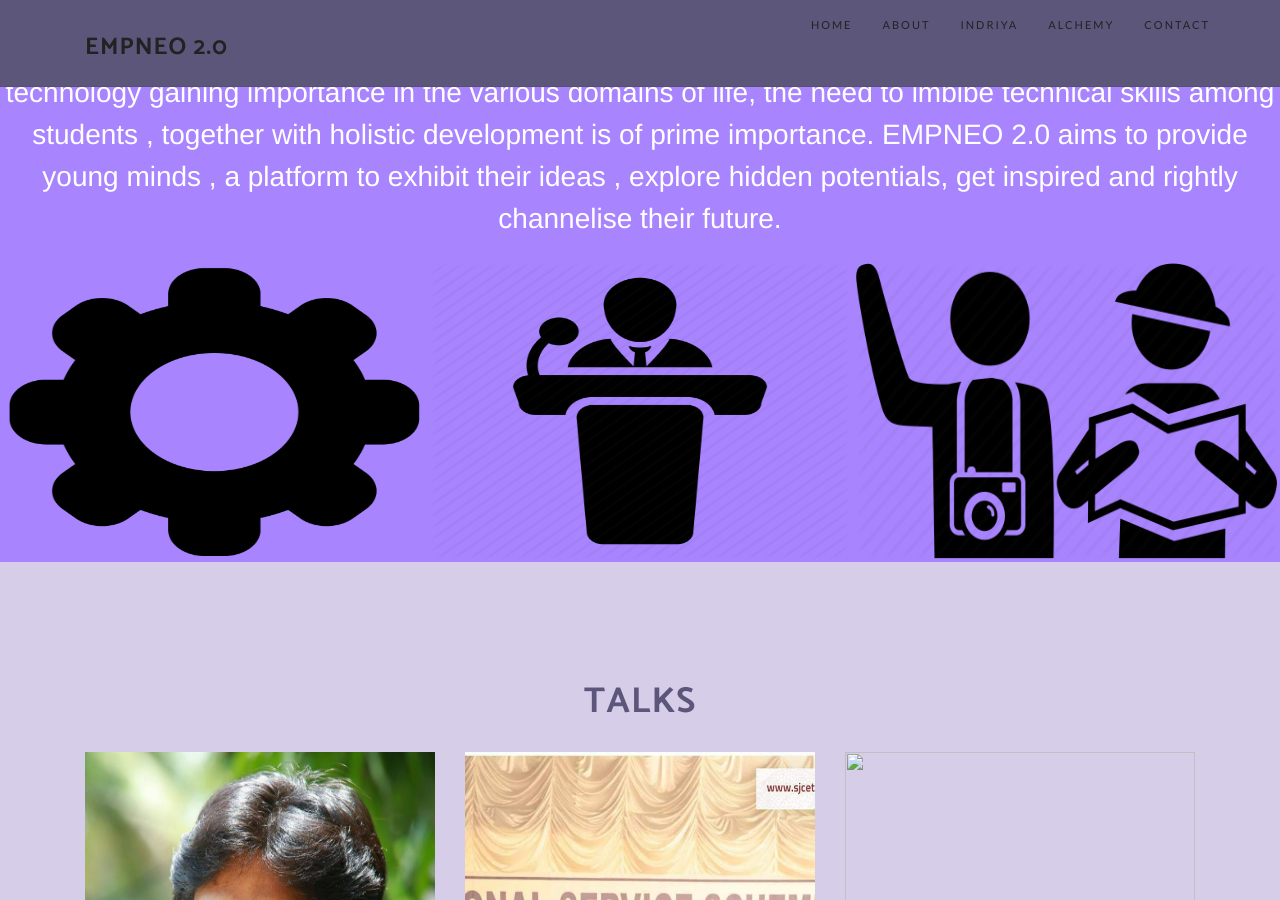
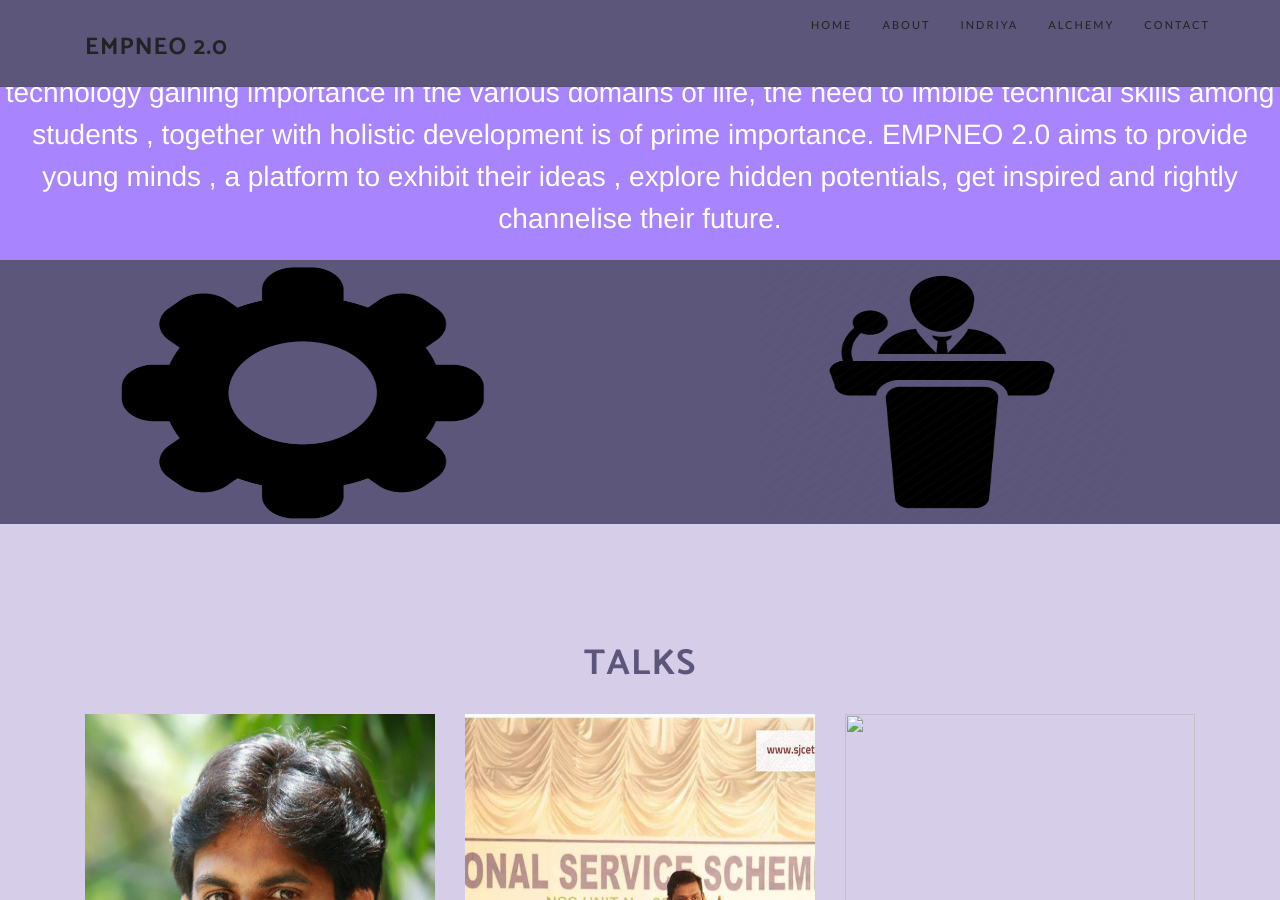
Before and after one commit to IEEEMEC/empneo, a Jekyll site: the page built from index.html, in a window 1280 px wide and 900 px high, scrolled down 1228 px. Built offline with Jekyll 4.4.1, drawn with Linux system fonts in a browser that asks for light colours; nearby versions of some CDN libraries; some web fonts are replaced; the list of posts is cut into pages by our own code.

Commit message:
removind trips.png

```diff
--- a/_includes/portfolio.html
+++ b/_includes/portfolio.html
@@ -23,14 +23,21 @@
 </section>-->
 <style>
     #img{
-        height: 8cm;
+        height: 7cm;
         border: solid;
         border-spacing: 30px;
-        border-color: #a984ff;
+        border-color: #5d567b;
+        width: 10cm;
+        align-content: center;
+        margin-left: 3cm;
 
     }
     body{
         background-color: #a984ff;
+    }
+    .col-lg-4{
+        width: 50%;
+        background-color:#5d567b;
     }
 
 </style>
@@ -43,10 +50,7 @@
                     <div class="portfolio-box-caption">
                         <div class="portfolio-box-caption-content">
                             <div class="project-category text-faded">
-                                workshop
-                            </div>
-                            <div class="project-name">
-                                topic
+                                WORKSHOPS
                             </div>
                         </div>
                     </div>
@@ -58,16 +62,13 @@
                     <div class="portfolio-box-caption">
                         <div class="portfolio-box-caption-content">
                             <div class="project-category text-faded">
-                                Talk
-                            </div>
-                            <div class="project-name">
-                                Topic
+                                TALKS
                             </div>
                         </div>
                     </div>
                 </a>
             </div>
-            <div class="col-lg-4 col-sm-6">
+        <!--    <div class="col-lg-4 col-sm-6">
                 <a href="#" class="portfolio-box">
                     <img id ="img"src="/img/trip.png" class="img-responsive" alt="">
                     <div class="portfolio-box-caption">
@@ -81,7 +82,7 @@
                         </div>
                     </div>
                 </a>
-            </div>
+            </div> -->
          <!--   <div class="col-lg-4 col-sm-6">
                 <a href="#" class="portfolio-box">
                     <img src="/img/portfolio/4.jpg" class="img-responsive" alt="">
```
